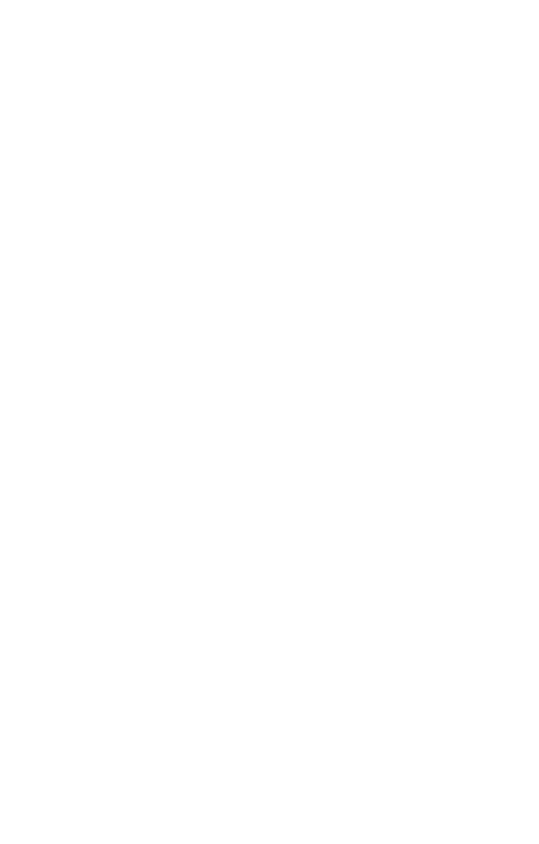
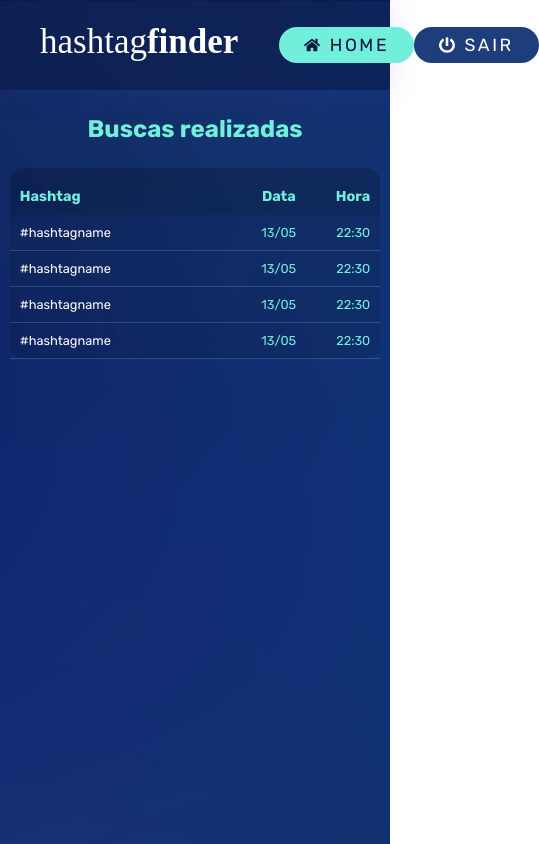
Before and after one commit to MRonald/hashtag-finder, a React (Create React App) app: page /historic in a window 390 px wide. Shown: the whole page, 539 px wide, since content can reach past the window. Built offline with nearby package versions, Linux system fonts and the light colour scheme.

Commit message:
Implementando a pagina de listagem

```diff
--- /dev/null
+++ b/src/pages/Historic.js
@@ -0,0 +1,53 @@
+import React from 'react';
+import Header from '../components/Header';
+import styles from "../styles/pages/Historic.module.css"
+
+
+export default function Historic() {
+    return (
+
+          <div className = {styles.body}>
+
+            <Header template = "tableSearch" />
+
+            <div className ={styles.container}>
+              <h2>Buscas realizadas</h2>
+              <div className ={styles.list}>
+
+                <div className = {styles.listTop}>
+                  <div className = {styles.listHeader}>
+                    <div className = {styles.hashtag}>Hashtag</div>
+                    <div className = {styles.date}>Data</div>
+                    <div className = {styles.time}>Hora</div>
+                  </div>
+                </div>
+                <div className = {styles.listItems}>
+                  <div className = {styles.hashtag}>#hashtagname</div>
+                  <div className = {styles.date}>13/05</div>
+                  <div className = {styles.time}>22:30</div>
+                </div>
+                <div className = {styles.listItems}>
+                  <div className = {styles.hashtag}>#hashtagname</div>
+                  <div className = {styles.date}>13/05</div>
+                  <div className = {styles.time}>22:30</div>
+                </div>
+                <div className = {styles.listItems}>
+                  <div className = {styles.hashtag}>#hashtagname</div>
+                  <div className = {styles.date}>13/05</div>
+                  <div className = {styles.time}>22:30</div>
+                </div>
+                <div className = {styles.listItems}>
+                  <div className = {styles.hashtag}>#hashtagname</div>
+                  <div className = {styles.date}>13/05</div>
+                  <div className = {styles.time}>22:30</div>
+                </div>
+              </div>
+
+            </div>
+
+          </div>
+
+
+
+    );
+  }
--- a/src/routes.js
+++ b/src/routes.js
@@ -3,6 +3,8 @@ import { Route, Switch } from "react-router";
 import Home from "./pages/Home";
 import Login from "./pages/Login";
 import About from "./pages/About";
+import Historic from "./pages/Historic";
+
 
 export default function Routes() {
     return (
@@ -10,6 +12,7 @@ export default function Routes() {
             <Route path="/" component={Home} exact />
             <Route path="/login" component={Login} />
             <Route path="/about" component={About} />
+            <Route path="/historic" component={Historic} />
             <Route component={() => <div>Page 404</div>} />
         </Switch>
     );
--- /dev/null
+++ b/src/styles/pages/Historic.module.css
@@ -0,0 +1,120 @@
+.body {
+    background-color: #18326B ;
+    width: 100%;
+    height: 100vh;
+    background: url(../../assets/img/table-bg.jpg) no-repeat;
+}
+
+.container{
+    width: 80%;
+    margin: 0 auto;
+    max-width: 1200px;
+}
+
+.container h2{
+    margin: 25px 0;
+    color: #72EFDB;
+}
+
+.list{
+    border-radius: 14px  ;
+    background: rgba(0, 0, 0, 0.1);
+    display: flex;
+    flex-direction: column;
+}
+
+.listTop{
+    border-radius: 14px;
+    background: rgba(0, 0, 0, 0.1);
+
+}
+
+.listHeader{
+    display: flex;
+    margin: 0 15px;
+    margin-top: 10px;
+    font-weight: bold;
+    font-size: 0.9em;
+    color: #72EFDB;
+}
+
+.listHeader .hashtag{
+    text-align: inherit;
+}
+
+.listItems{
+    display: flex;
+    justify-content: flex-end;
+    padding-top:0 ;
+    border-bottom: 1px solid #5985b566 ;
+    margin: 0 15px;
+    font-size: 0.8em;
+    color: #72EFDB;
+}
+
+.listItems .hashtag{
+    color: white;
+}
+
+.listHeader div, .listItems div{
+    padding: 15px;
+
+}
+
+.hashtag{
+   margin-right: auto;
+}
+
+.time{
+    margin: 0 40px 0 50px;
+
+}
+
+
+
+
+
+@media (max-width: 800px){
+    .container{
+        width: 90%;
+    }
+
+    .listHeader{
+        margin-right: 15px;
+    }
+
+}
+
+
+@media (max-width: 420px){
+
+    .container{
+        width: 95%;
+    }
+
+    .container h2{
+        text-align: center;
+    }
+
+    .listHeader{
+       margin: 10px 0 0 0;
+
+    }
+
+    .listItems{
+        padding: 0 ;
+        margin: 0;
+    }
+
+    .listHeader div, .listItems div{
+        padding: 10px;
+    }
+
+    .time{
+        margin: 0 0 0 20px;
+    }
+
+    .listTop{
+        border-radius: 14px 14px 0 0;
+    }
+}
```
